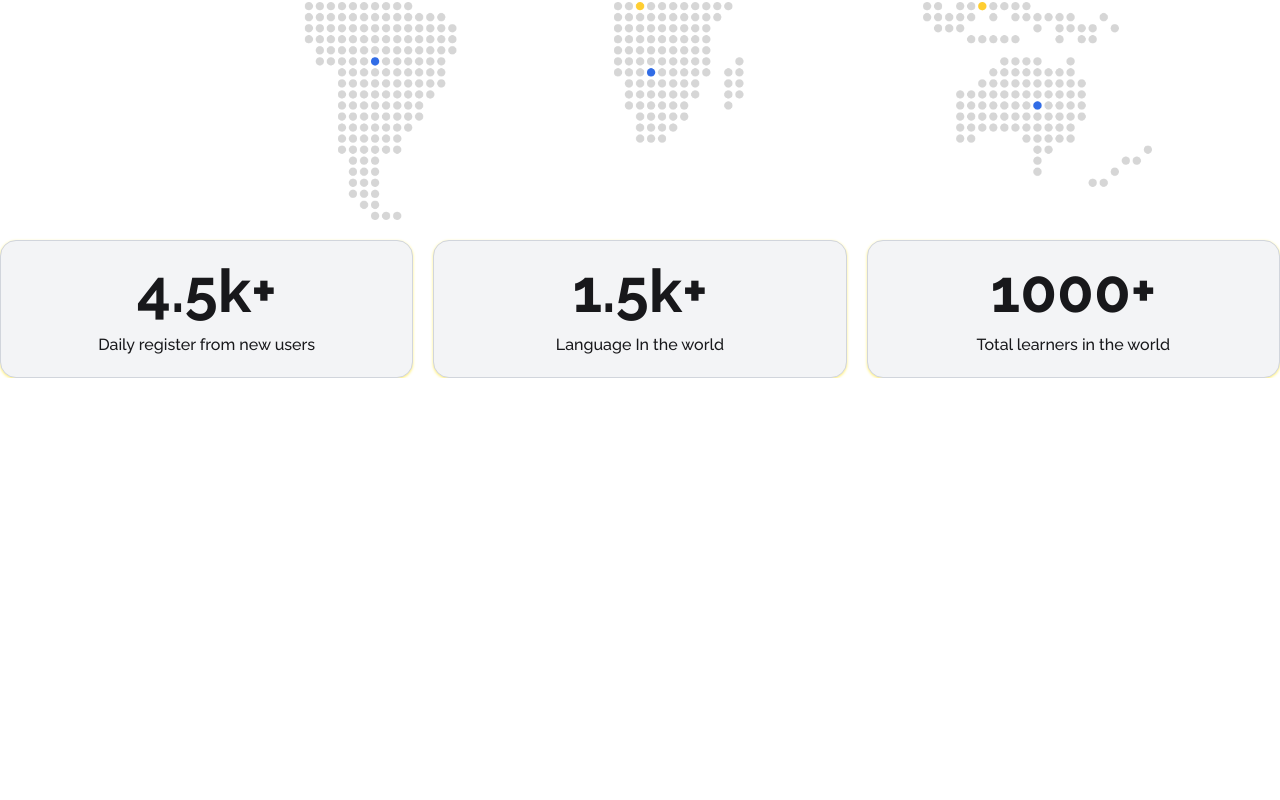
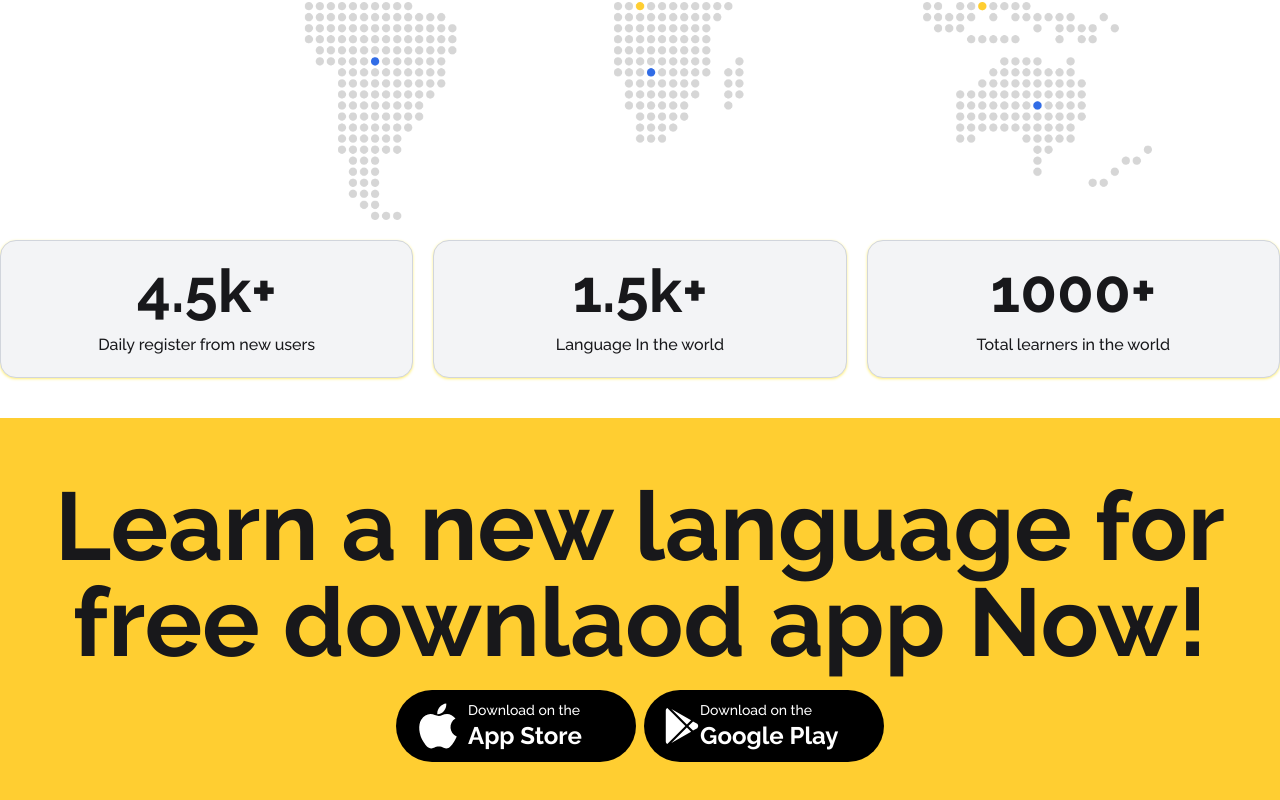
Before and after one commit to amitchandradas2004/Verbalizelt-Language-Learning-WebApp-by-react, a React (Vite) app: page / in a window 1280 px wide. Shown: the part 2087-2887 px from the top of the page. Before the commit the page ends 2465 px from the top, so only its background shows below. Built offline with nearby package versions, Linux system fonts and the light colour scheme.

Commit message:
Learn a new language section is added

```diff
--- a/package.json
+++ b/package.json
@@ -13,6 +13,7 @@
     "@tailwindcss/vite": "^4.2.2",
     "react": "^19.2.4",
     "react-dom": "^19.2.4",
+    "react-icons": "^5.6.0",
     "tailwindcss": "^4.2.2"
   },
   "devDependencies": {
--- a/src/App.jsx
+++ b/src/App.jsx
@@ -1,5 +1,6 @@
 import "./App.css";
 import Hero from "./Components/Hero/Hero";
+import Learn from "./Components/Learn/Learn";
 import Learning from "./Components/Learning/Learning";
 import Navbar from "./Components/Navbar/Navbar";
 import NewLanguage from "./Components/NewLanguage/NewLanguage";
@@ -11,6 +12,7 @@ function App() {
       <Hero></Hero>
       <Learning></Learning>
       <NewLanguage></NewLanguage>
+      <Learn></Learn>
     </>
   );
 }
--- a/src/Components/Hero/Hero.jsx
+++ b/src/Components/Hero/Hero.jsx
@@ -11,7 +11,7 @@ import linkdin from "../../assets/linkdin.png";
 import zoom from "../../assets/zoom.png";
 const Hero = () => {
   return (
-    <div className="container mx-auto mt-15 ">
+    <div className="container mx-auto mt-15 select-none">
       <div className="flex flex-col md:flex-row justify-between items-center gap-5 px-2 md:px-0">
         <div className="space-y-4 w-full md:w-2/3">
           <h3 className="text-7xl md:text-8xl font-bold leading-[90px] tracking-tight">
--- /dev/null
+++ b/src/Components/Learn/Learn.jsx
@@ -0,0 +1,37 @@
+import React from "react";
+import { FaGooglePlay } from "react-icons/fa";
+import { IoLogoApple } from "react-icons/io";
+
+const Learn = () => {
+  return (
+    <div className="bg-[#FFCE31] py-15 mt-10">
+      <h2 className="text-7xl lg:text-8xl font-bold text-center">
+        Learn a new language for free downlaod app Now!
+      </h2>
+      <div className="flex flex-col md:flex-row items-center gap-2 justify-center mt-5">
+        <div className="flex items-center bg-black border rounded-full text-white w-60 h-18 border-none">
+          <span className="text-6xl pl-3">
+            {" "}
+            <IoLogoApple />
+          </span>
+          <div>
+            <h3 className="text-sm font-medium">Download on the</h3>
+            <h3 className="text-2xl font-bold">App Store</h3>
+          </div>
+        </div>
+        <div className="flex items-center bg-black border rounded-full text-white w-60 h-18 border-none">
+          <span className="text-4xl pl-5">
+            {" "}
+            <FaGooglePlay />
+          </span>
+          <div>
+            <h3 className="text-sm font-medium">Download on the</h3>
+            <h3 className="text-2xl font-bold">Google Play</h3>
+          </div>
+        </div>
+      </div>
+    </div>
+  );
+};
+
+export default Learn;
--- a/src/Components/Learning/Learning.jsx
+++ b/src/Components/Learning/Learning.jsx
@@ -1,9 +1,9 @@
 import React from "react";
 import img1 from "../../assets/Group-1.png";
 import img2 from "../../assets/Group-2.png";
-const Learning = () => {
+const   Learning = () => {
   return (
-    <div className="container mx-auto py-10">
+    <div className="container mx-auto py-10 select-none">
       <div className="flex flex-col md:flex-row justify-between items-center gap-5">
         <h2 className="text-6xl lg:text-7xl font-bold">
           Why you'll love learning with Verbalizelt
@@ -13,10 +13,10 @@ const Learning = () => {
           most fun way to learn a language.
         </p>
       </div>
-      <div className="flex flex-col md:flex-row justify-between items-center py-10 gap-10">
+      <div className="flex flex-col md:flex-row justify-between items-center py-10 gap-10 ">
         <span className="relative w-[90%] md:w-[50%] bg-[#FFF0BF] pt-70 md:px-10 lg:px-20 rounded-t-2xl">
           {" "}
-          <span className="absolute top-5 left-1/2  -translate-x-1/2 text-center">
+          <span className="absolute top-5 left-1/2  -translate-x-1/2 text-center ">
             <h4 className="text-3xl font-bold">Make progress Quickly</h4>
             <p className="text-sx">
               Combining the best of all and language science, lessons are
--- a/src/Components/NewLanguage/NewLanguage.jsx
+++ b/src/Components/NewLanguage/NewLanguage.jsx
@@ -4,7 +4,7 @@ const NewLanguage = () => {
   return (
     <div className="container mx-auto px-2 md:px-0">
       <div className="text-center space-y-4 py-5">
-        <h2 className="text-6xl lg:text-7xl font-bold">
+        <h2 className="text-6xl lg:text-7xl font-bold select-none">
           Learn a new language the fun way
         </h2>
         <p className="text-xl font-medium">
@@ -12,7 +12,7 @@ const NewLanguage = () => {
         </p>
       </div>
       <div className="py-5">
-        <img src={Global} className="w-[80%] mx-auto" />
+        <img src={Global} className="w-[80%] mx-auto select-none" />
       </div>
       <div className="grid grid-cols-1 md:grid-cols-3 gap-5 px-5 md:px-0">
         <div className="text-center border border-gray-300 rounded-2xl p-5 bg-gray-100 transition hover:-translate-y-0.5 space-y-3 shadow-yellow-200 shadow-sm">
```
Also changed, not shown: 1 other file (tests, documents, lock files or other folders).
